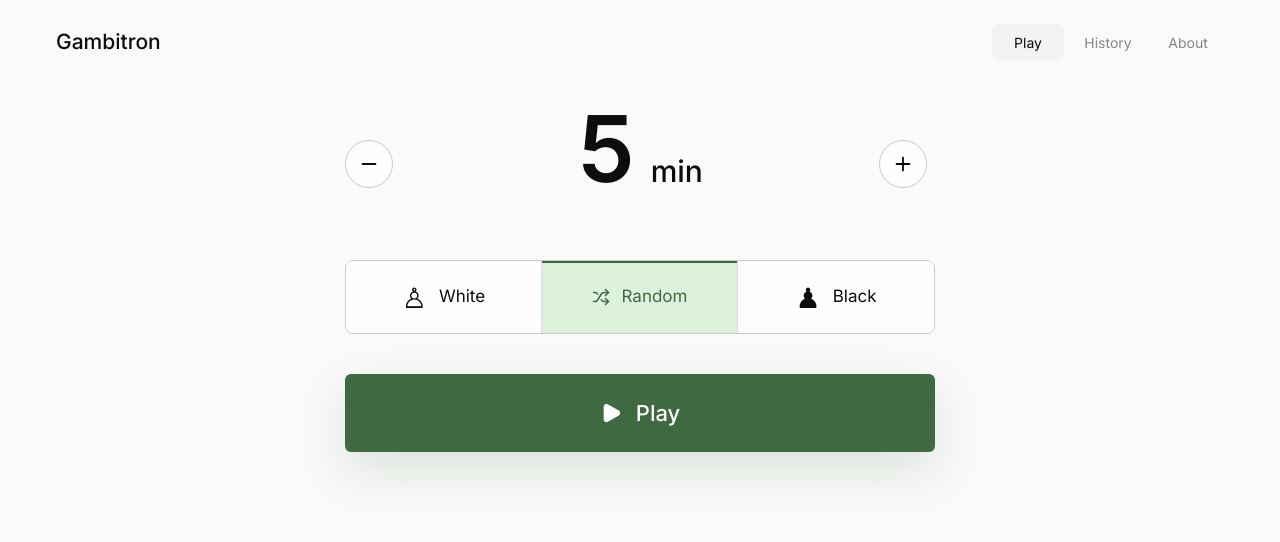
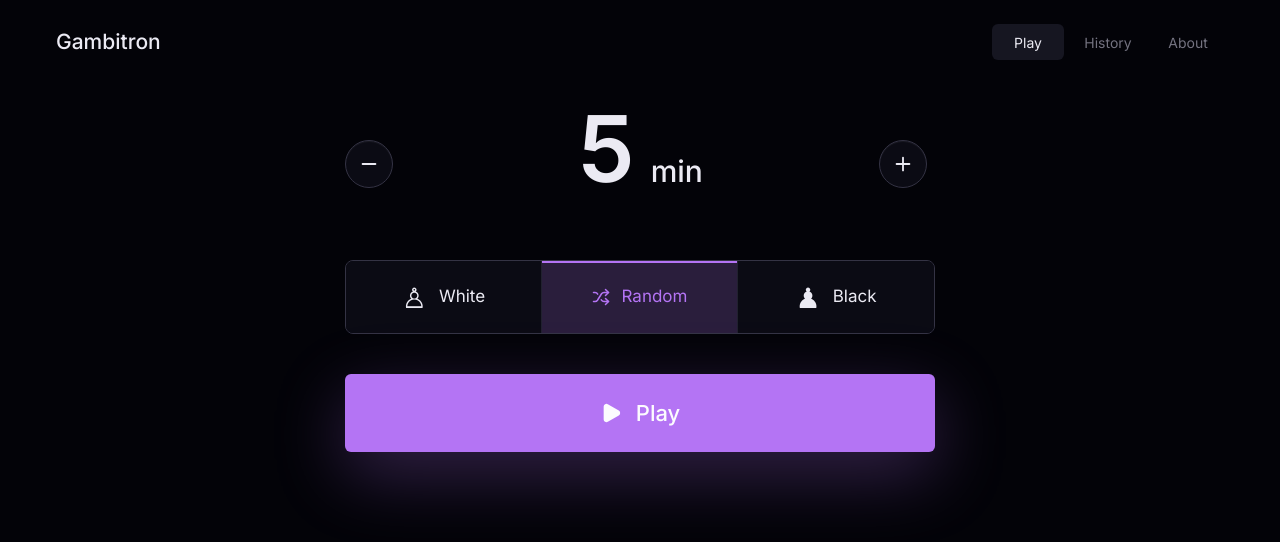
Before and after one commit to Cyrus-Krispin/gambitron, a React (Vite) app in the folder frontend/: page / in a window 1280 px wide. Shown: the top 542 px of the page. Built offline with nearby package versions, Linux system fonts and the light colour scheme; the HTML template or start-up script is replaced by a standard one.

Commit message:
Switch UI to obsidian theme

```diff
--- a/frontend/src/index.css
+++ b/frontend/src/index.css
@@ -3,22 +3,22 @@
 @plugin "tailwindcss-animate";
 
 :root {
-  --bg: oklch(0.985 0.002 120);
-  --surface: oklch(0.998 0 0);
-  --surface-soft: oklch(0.965 0.004 120);
-  --surface-muted: oklch(0.935 0.004 120);
-  --line: oklch(0.84 0.006 120);
-  --line-soft: oklch(0.9 0.004 120);
-  --ink: oklch(0.16 0.006 120);
-  --ink-dim: oklch(0.43 0.006 120);
-  --ink-faint: oklch(0.62 0.006 120);
-  --accent: oklch(0.48 0.08 145);
-  --accent-soft: oklch(0.94 0.035 145);
-  --accent-line: oklch(0.68 0.07 145);
-  --danger: oklch(0.52 0.16 26);
-  --board-light: oklch(0.91 0.018 115);
-  --board-dark: oklch(0.62 0.034 140);
-  --highlight: oklch(0.83 0.09 95 / 0.42);
+  --bg: oklch(0.105 0.014 285);
+  --surface: oklch(0.155 0.018 285);
+  --surface-soft: oklch(0.205 0.022 285);
+  --surface-muted: oklch(0.275 0.025 285);
+  --line: oklch(0.33 0.03 285);
+  --line-soft: oklch(0.255 0.026 285);
+  --ink: oklch(0.94 0.012 292);
+  --ink-dim: oklch(0.76 0.018 292);
+  --ink-faint: oklch(0.56 0.02 292);
+  --accent: oklch(0.68 0.19 305);
+  --accent-soft: oklch(0.68 0.19 305 / 0.18);
+  --accent-line: oklch(0.76 0.17 305);
+  --danger: oklch(0.66 0.19 24);
+  --board-light: oklch(0.49 0.035 282);
+  --board-dark: oklch(0.29 0.03 282);
+  --highlight: oklch(0.72 0.16 305 / 0.38);
   --bg-elev: var(--surface-soft);
   --bg-card: var(--surface);
   --accent-dim: var(--accent-line);
@@ -135,6 +135,7 @@ a {
   height: 84px;
   padding: 0 56px;
   flex-shrink: 0;
+  background: var(--bg);
 }
 
 .brand {
@@ -239,10 +240,12 @@ a {
   width: min(100%, 590px);
   display: grid;
   gap: 40px;
-  justify-items: stretch;
+  justify-items: center;
+  text-align: center;
 }
 
 .time-stepper {
+  width: 100%;
   display: grid;
   grid-template-columns: 56px 1fr 56px;
   align-items: center;
@@ -258,12 +261,14 @@ a {
   place-items: center;
   color: var(--ink);
   background: var(--surface);
+  box-shadow: inset 0 1px 0 oklch(1 0 0 / 0.05);
   transition: border-color 150ms, color 150ms, transform 150ms;
 }
 
 .icon-button:hover:not(:disabled) {
   border-color: var(--accent-line);
   color: var(--accent);
+  background: var(--surface-soft);
   transform: translateY(-1px);
 }
 
@@ -297,6 +302,7 @@ a {
 }
 
 .side-row {
+  width: 100%;
   display: grid;
   grid-template-columns: repeat(3, minmax(0, 1fr));
   border: 1px solid var(--line);
@@ -347,17 +353,17 @@ a {
   gap: 14px;
   border-radius: 6px;
   background: var(--accent);
-  color: var(--surface);
+  color: oklch(0.99 0.004 305);
   font-size: 22px;
   font-weight: 500;
   transition: background 150ms, transform 150ms, box-shadow 150ms;
-  box-shadow: 0 18px 50px oklch(0.48 0.08 145 / 0.16);
+  box-shadow: 0 22px 70px oklch(0.68 0.19 305 / 0.28);
 }
 
 .btn-primary:hover {
-  background: oklch(0.42 0.085 145);
+  background: oklch(0.74 0.19 305);
   transform: translateY(-1px);
-  box-shadow: 0 22px 55px oklch(0.48 0.08 145 / 0.2);
+  box-shadow: 0 26px 82px oklch(0.68 0.19 305 / 0.36);
 }
 
 .btn-ghost {
@@ -571,14 +577,14 @@ a {
   width: 28%;
   height: 28%;
   border-radius: 50%;
-  background: oklch(0.16 0.006 120 / 0.22);
+  background: oklch(0.94 0.012 292 / 0.26);
   pointer-events: none;
 }
 
 .square.has-piece .move-dot {
   width: 84%;
   height: 84%;
-  border: 3px solid oklch(0.16 0.006 120 / 0.24);
+  border: 3px solid oklch(0.94 0.012 292 / 0.28);
   background: transparent;
 }
 
@@ -601,7 +607,7 @@ a {
 .square .coord {
   position: absolute;
   z-index: 1;
-  color: oklch(0.16 0.006 120 / 0.52);
+  color: oklch(0.96 0.01 292 / 0.62);
   font-family: var(--mono);
   font-size: 9px;
   pointer-events: none;
@@ -642,6 +648,16 @@ body.hide-coords .square .coord {
   width: 100%;
   height: 100%;
   object-fit: contain;
+}
+
+.piece img[src*="-black"],
+.cap-piece img[src*="-black"] {
+  filter: invert(78%) sepia(24%) saturate(782%) hue-rotate(224deg) brightness(92%);
+}
+
+.piece img[src*="-white"],
+.cap-piece img[src*="-white"] {
+  filter: drop-shadow(0 0 1px oklch(0 0 0 / 0.35));
 }
 
 .square.selected .piece {
@@ -855,7 +871,7 @@ body.hide-coords .square .coord {
 }
 
 .result-tag.loss {
-  border-color: oklch(0.78 0.08 26);
+  border-color: oklch(0.72 0.13 26);
   color: var(--danger);
 }
 
@@ -980,7 +996,7 @@ body.hide-coords .square .coord {
 }
 
 .modal-overlay {
-  background: oklch(0.985 0.002 120 / 0.72);
+  background: oklch(0.105 0.014 285 / 0.74);
   backdrop-filter: blur(8px);
 }
 
@@ -992,7 +1008,7 @@ body.hide-coords .square .coord {
   border-radius: 8px;
   background: var(--surface);
   text-align: center;
-  box-shadow: 0 24px 80px oklch(0.16 0.006 120 / 0.12);
+  box-shadow: 0 24px 90px oklch(0 0 0 / 0.42), 0 0 70px oklch(0.68 0.19 305 / 0.1);
 }
 
 .endgame-banner {
@@ -1045,7 +1061,7 @@ body.hide-coords .square .coord {
 .modal .modal-actions button.primary {
   border-color: var(--accent);
   background: var(--accent);
-  color: var(--surface);
+  color: oklch(0.99 0.004 305);
 }
 
 .endgame-banner .modal-actions button:hover,
@@ -1055,7 +1071,7 @@ body.hide-coords .square .coord {
 
 .endgame-banner .modal-actions button.primary:hover,
 .modal .modal-actions button.primary:hover {
-  background: oklch(0.42 0.085 145);
+  background: oklch(0.74 0.19 305);
 }
 
 .promo-grid {
@@ -1109,7 +1125,7 @@ body.hide-coords .square .coord {
   border: 1px solid var(--line);
   border-radius: 8px;
   background: var(--surface);
-  box-shadow: 0 18px 60px oklch(0.16 0.006 120 / 0.12);
+  box-shadow: 0 18px 70px oklch(0 0 0 / 0.38);
   color: var(--ink);
   font-size: 12px;
 }
--- a/frontend/src/pages/Play.tsx
+++ b/frontend/src/pages/Play.tsx
@@ -179,7 +179,7 @@ export default function Play() {
                 flexDirection: "column",
                 alignItems: "center",
                 justifyContent: "center",
-                background: "oklch(0.985 0.002 120 / 0.88)",
+                background: "oklch(0.105 0.014 285 / 0.86)",
                 backdropFilter: "blur(8px)",
                 gap: 16,
               }}
```
